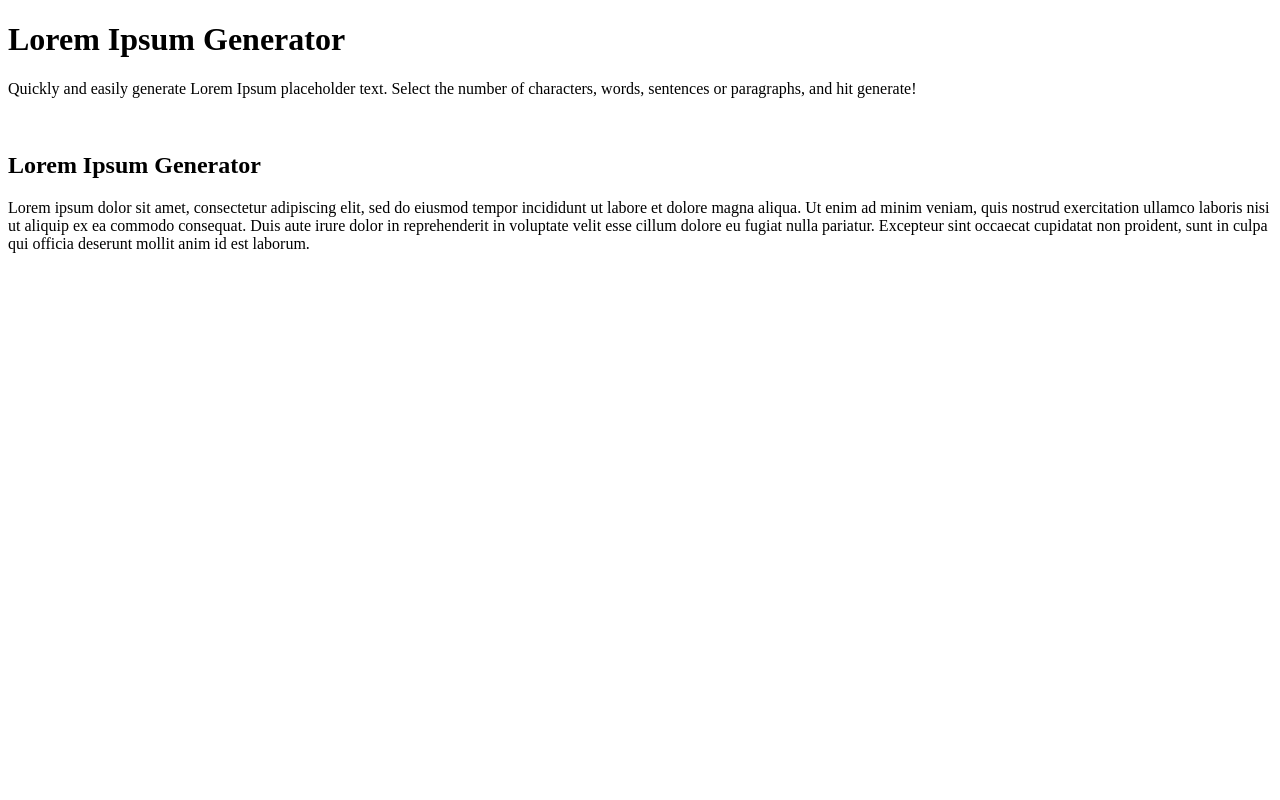
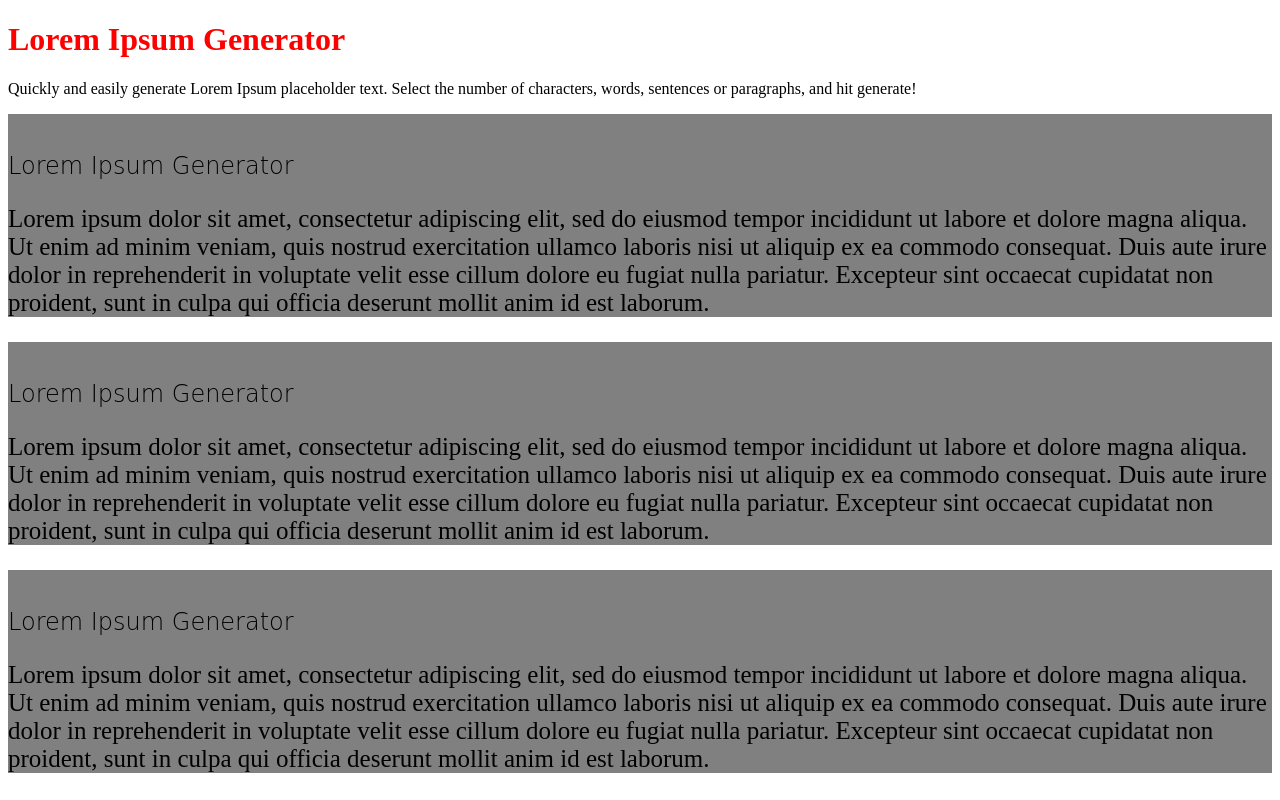
Before and after one commit to silvialoza25/PaginaWeb_2, a plain HTML site: page index.html in a window 1280 px wide. Drawn offline with Linux system fonts and the light colour scheme; a web font is replaced by a local one.

Commit message:
Modifico el CSS

```diff
--- a/estilo.css
+++ b/estilo.css
@@ -0,0 +1,19 @@
+@import url('https://fonts.googleapis.com/css2?family=Playwrite+RO:wght@100..400&display=swap');
+
+#titulo{
+	color: red;
+}
+
+.parrafos{
+	font-size: 25px;
+}
+
+.contenedor{
+	background-color: gray;
+}
+
+h2{
+	font-family: "Playwrite RO", cursive;
+  	font-weight: 200;
+  	font-style: normal;
+}
--- a/index.html
+++ b/index.html
@@ -6,13 +6,25 @@
 </head>
 <body>
 
-	<h1>Lorem Ipsum Generator</h1>
+	<h1 id="titulo">Lorem Ipsum Generator</h1>
 	<p>Quickly and easily generate Lorem Ipsum placeholder text. Select the number of characters, words, sentences or paragraphs, and hit generate!</p>
 
-	<div>
+	<div class="contenedor">
 		<img src="">
 		<h2>Lorem Ipsum Generator</h2>
-		<p>Lorem ipsum dolor sit amet, consectetur adipiscing elit, sed do eiusmod tempor incididunt ut labore et dolore magna aliqua. Ut enim ad minim veniam, quis nostrud exercitation ullamco laboris nisi ut aliquip ex ea commodo consequat. Duis aute irure dolor in reprehenderit in voluptate velit esse cillum dolore eu fugiat nulla pariatur. Excepteur sint occaecat cupidatat non proident, sunt in culpa qui officia deserunt mollit anim id est laborum.</p>
+		<p class="parrafos">Lorem ipsum dolor sit amet, consectetur adipiscing elit, sed do eiusmod tempor incididunt ut labore et dolore magna aliqua. Ut enim ad minim veniam, quis nostrud exercitation ullamco laboris nisi ut aliquip ex ea commodo consequat. Duis aute irure dolor in reprehenderit in voluptate velit esse cillum dolore eu fugiat nulla pariatur. Excepteur sint occaecat cupidatat non proident, sunt in culpa qui officia deserunt mollit anim id est laborum.</p>
+	</div>
+
+	<div class="contenedor">
+		<img src="">
+		<h2>Lorem Ipsum Generator</h2>
+		<p class="parrafos">Lorem ipsum dolor sit amet, consectetur adipiscing elit, sed do eiusmod tempor incididunt ut labore et dolore magna aliqua. Ut enim ad minim veniam, quis nostrud exercitation ullamco laboris nisi ut aliquip ex ea commodo consequat. Duis aute irure dolor in reprehenderit in voluptate velit esse cillum dolore eu fugiat nulla pariatur. Excepteur sint occaecat cupidatat non proident, sunt in culpa qui officia deserunt mollit anim id est laborum.</p>
+	</div>
+
+	<div class="contenedor">
+		<img src="">
+		<h2>Lorem Ipsum Generator</h2>
+		<p class="parrafos">Lorem ipsum dolor sit amet, consectetur adipiscing elit, sed do eiusmod tempor incididunt ut labore et dolore magna aliqua. Ut enim ad minim veniam, quis nostrud exercitation ullamco laboris nisi ut aliquip ex ea commodo consequat. Duis aute irure dolor in reprehenderit in voluptate velit esse cillum dolore eu fugiat nulla pariatur. Excepteur sint occaecat cupidatat non proident, sunt in culpa qui officia deserunt mollit anim id est laborum.</p>
 	</div>
 
 </body>
```
